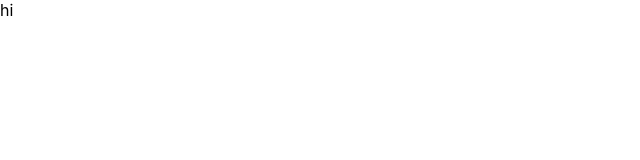
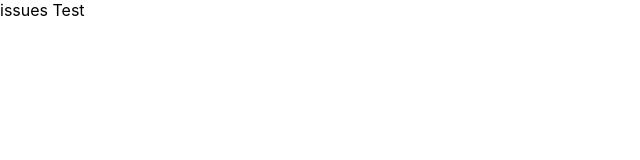
Before and after one commit to Sassy-Project/front-mbti-chat, a React (Create React App) app: page / in a window 1280 px wide. Shown: the top 160 px of the page, without its empty margins (0-640 px from the left). Built offline with nearby package versions, Linux system fonts and the light colour scheme.

Commit message:
docs: Test issues

```diff
--- a/src/SettingTest.tsx
+++ b/src/SettingTest.tsx
@@ -1,5 +1,5 @@
 const SettingTest = () => {
-  return <div>hi</div>;
+  return <div>issues Test</div>;
 };
 
 export default SettingTest;
```
